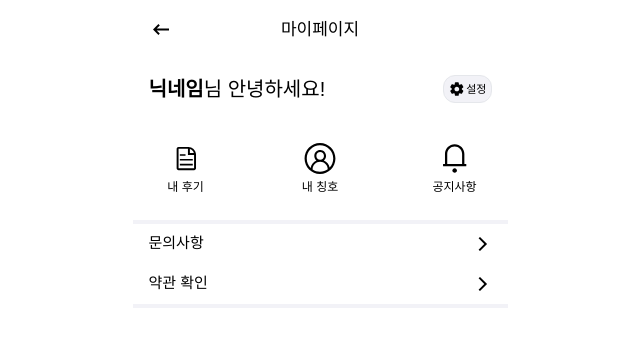
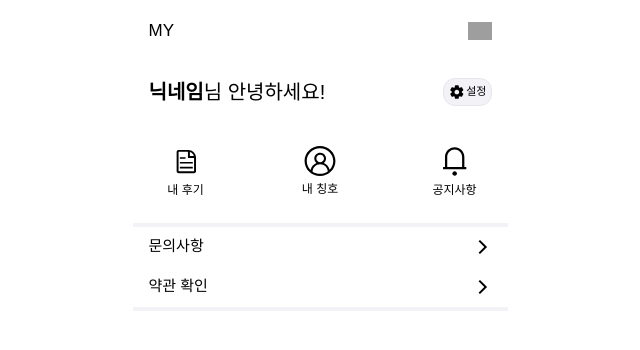
Before and after one commit to 4-frame-photos-map/frontend, a Next.js app: page /my in a window 1280 px wide. Shown: the top 350 px of the page, without its empty margins (320-960 px from the left). Built offline with nearby package versions, Linux system fonts and the light colour scheme; grey boxes are pictures that could not be loaded; a web font is replaced by a local one.

Commit message:
fix : navbar props 변경

```diff
--- a/src/pages/my/edit.tsx
+++ b/src/pages/my/edit.tsx
@@ -1,3 +1,4 @@
+import Modal from '@components/common/Modal';
 import NavBar from '@components/common/NavBar';
 import PageLayout from '@components/common/PageLayout';
 import { useForm } from 'react-hook-form';
--- a/src/pages/my/index.tsx
+++ b/src/pages/my/index.tsx
@@ -55,7 +55,7 @@ const My = () => {
   const router = useRouter();
   return (
     <PageLayout className="bg-white">
-      <NavBar title={'마이페이지'} isMy={true} />
+      <NavBar title="MY" isRight_nav={false} />
       <GreetingBox>
         <Greeting>
           <span className="font-semibold">닉네임</span>님 안녕하세요!
```
